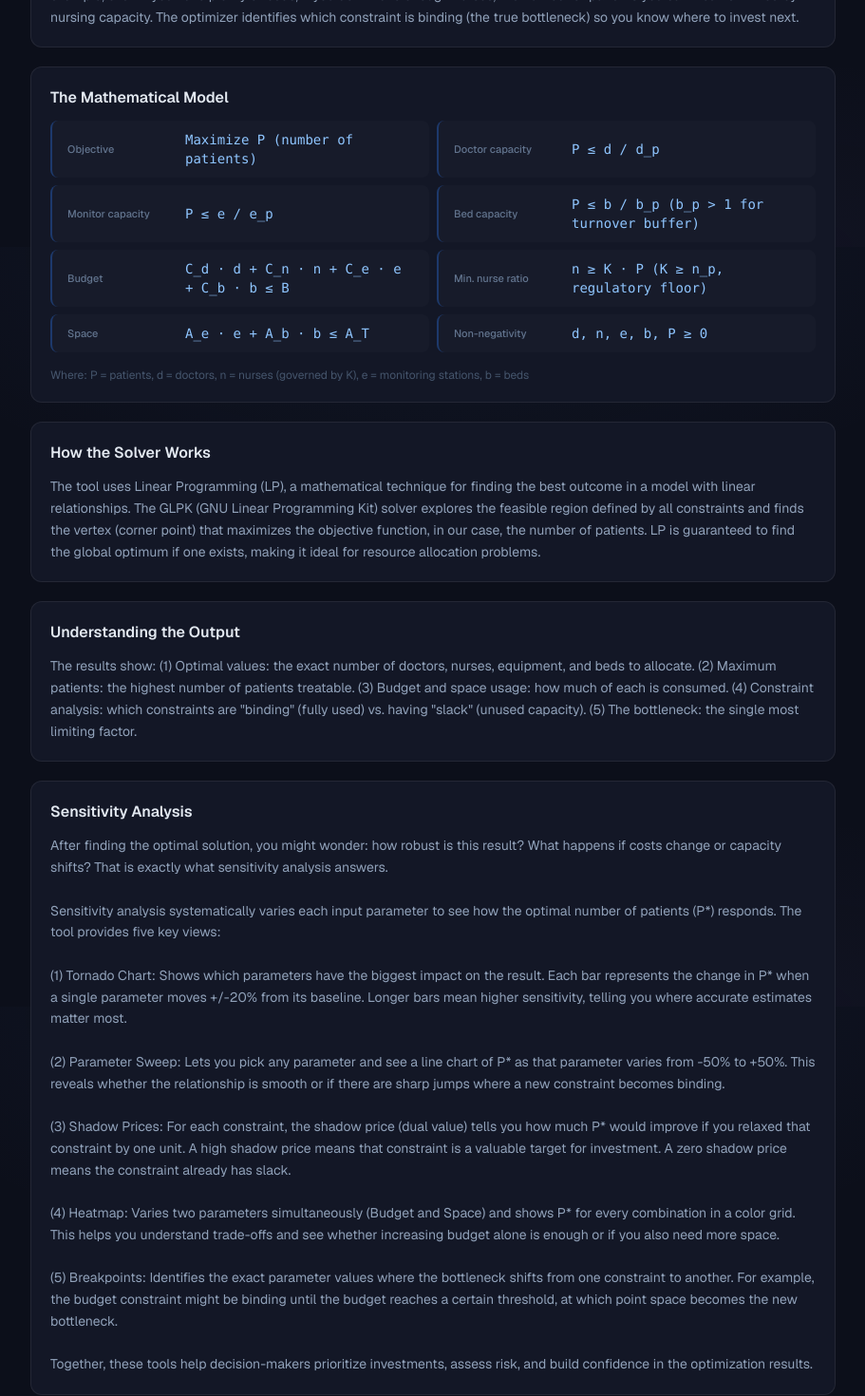
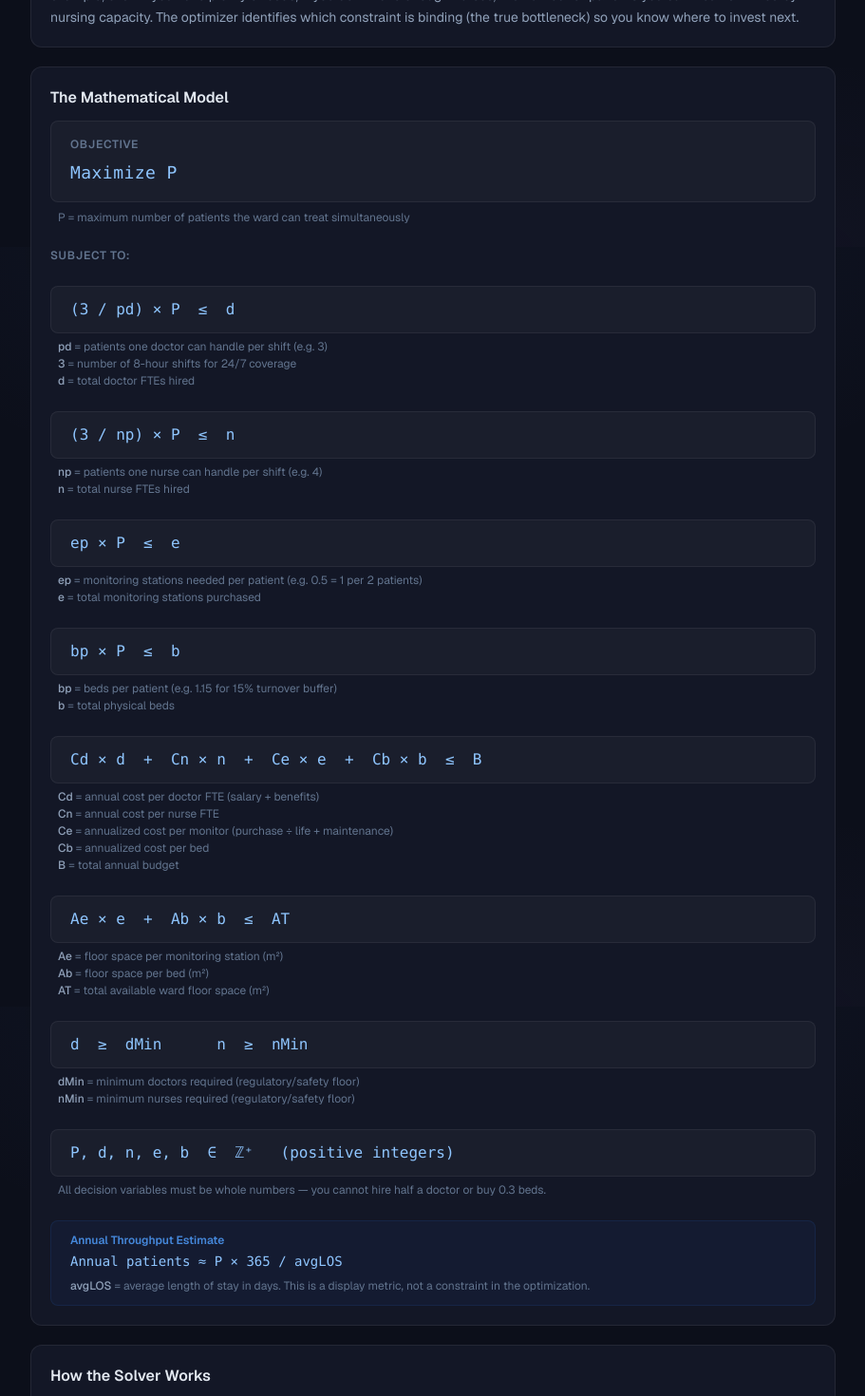
Before and after one commit to akrinkieu2025-byte/Computational-Thinking-Project, a Next.js app in the folder webapp/: page /explanation in a window 1280 px wide. Shown: the part 540-2010 px from the top of the page at 95% size, without its empty margins (184-1095 px from the left). Built offline with nearby package versions, Linux system fonts and the light colour scheme.

Commit message:
Redesign explanation page formulas: clean readable format with variable descriptions

```diff
--- a/webapp/app/explanation/page.tsx
+++ b/webapp/app/explanation/page.tsx
@@ -20,7 +20,7 @@ const sections = [
   },
   {
     title: "How the Solver Works",
-    content: `The tool uses Linear Programming (LP), a mathematical technique for finding the best outcome in a model with linear relationships. The GLPK (GNU Linear Programming Kit) solver explores the feasible region defined by all constraints and finds the vertex (corner point) that maximizes the objective function, in our case, the number of patients. LP is guaranteed to find the global optimum if one exists, making it ideal for resource allocation problems.`,
+    content: `The tool uses Linear Programming (LP) to solve a continuous relaxation of the problem, then searches downward from the LP optimum to find the best feasible integer solution. This guarantees the true integer-optimal result for our model structure. The LP solver explores the feasible region defined by all constraints and finds the point that maximizes patient capacity. Since all decision variables must be whole numbers (you can't hire half a doctor), the tool then computes exact integer resource requirements for each candidate patient count until it finds one that satisfies both the budget and space limits.`,
   },
   {
     title: "Understanding the Output",
@@ -47,7 +47,7 @@ Together, these tools help decision-makers prioritize investments, assess risk,
   },
   {
     title: "Limitations",
-    content: `This model assumes: (1) All relationships are linear; in reality, efficiency may change with scale. (2) The LP solver produces continuous values, but the tool automatically rounds resources up and patients down to give practical whole-number results. (3) Patient demand is unlimited: the model assumes you can always fill capacity. (4) Quality is captured only by the minimum nurse-to-patient ratio K; real quality depends on many factors. (5) No time dimension: the model is static, not accounting for shifts or seasonal variation. (6) Single objective: real hospitals balance many goals beyond patient count.`,
+    content: `This model assumes: (1) All relationships are linear; in reality, efficiency may change with scale. (2) The solver finds exact integer solutions — all resources are whole numbers. (3) Patient demand is unlimited: the model assumes you can always fill capacity. (4) Staffing uses a fixed 3-shift (8h each) model for 24/7 coverage; real schedules may differ. (5) No time dimension: the model is static, not accounting for seasonal variation. (6) Single objective: real hospitals balance many goals beyond patient count (quality, wait times, staff wellbeing).`,
   },
 ];
 
@@ -99,29 +99,135 @@ export default function ExplanationPage() {
 }
 
 function MathBlock() {
-  const equations = [
-    { label: "Objective", eq: "Maximize  P  (number of patients)" },
-    { label: "Doctor capacity", eq: "P \u2264 d / d_p" },
-    { label: "Monitor capacity", eq: "P \u2264 e / e_p" },
-    { label: "Bed capacity", eq: "P \u2264 b / b_p  (b_p > 1 for turnover buffer)" },
-    { label: "Budget", eq: "C_d \u00b7 d + C_n \u00b7 n + C_e \u00b7 e + C_b \u00b7 b \u2264 B" },
-    { label: "Min. nurse ratio", eq: "n \u2265 K \u00b7 P  (K \u2265 n_p, regulatory floor)" },
-    { label: "Space", eq: "A_e \u00b7 e + A_b \u00b7 b \u2264 A_T" },
-    { label: "Non-negativity", eq: "d, n, e, b, P \u2265 0" },
-  ];
+  return (
+    <div className="space-y-6">
+      {/* Objective */}
+      <div className="space-y-2">
+        <div className="rounded-lg bg-white/[0.03] border border-white/[0.06] px-5 py-4">
+          <div className="text-xs font-semibold text-slate-500 uppercase tracking-wider mb-2">Objective</div>
+          <div className="text-lg text-blue-300 font-mono tracking-wide">
+            Maximize P
+          </div>
+        </div>
+        <p className="text-xs text-slate-500 pl-2">P = maximum number of patients the ward can treat simultaneously</p>
+      </div>
 
-  return (
-    <div className="grid grid-cols-1 md:grid-cols-2 gap-2">
-      {equations.map((eq, i) => (
-        <div key={i} className="flex items-center gap-3 rounded-lg border-l-2 border-l-blue-500/30 bg-white/[0.02] px-4 py-2.5">
-          <span className="text-[11px] font-medium text-slate-500 w-28 shrink-0">{eq.label}</span>
-          <code className="text-sm text-blue-300 font-mono">{eq.eq}</code>
+      {/* Constraints */}
+      <div className="text-xs font-semibold text-slate-500 uppercase tracking-wider">Subject to:</div>
+
+      {/* Doctor constraint */}
+      <div className="space-y-1.5">
+        <div className="rounded-lg bg-white/[0.03] border border-white/[0.06] px-5 py-3">
+          <div className="text-base text-blue-300 font-mono">
+            (3 / pd) × P &nbsp;≤&nbsp; d
+          </div>
         </div>
-      ))}
-      <div className="md:col-span-2 mt-2">
-        <p className="text-xs text-slate-600">
-          Where: P = patients, d = doctors, n = nurses (governed by K), e = monitoring stations, b = beds
-        </p>
+        <div className="text-xs text-slate-500 pl-2 space-y-0.5">
+          <p><span className="text-slate-400 font-medium">pd</span> = patients one doctor can handle per shift (e.g. 3)</p>
+          <p><span className="text-slate-400 font-medium">3</span> = number of 8-hour shifts for 24/7 coverage</p>
+          <p><span className="text-slate-400 font-medium">d</span> = total doctor FTEs hired</p>
+        </div>
+      </div>
+
+      {/* Nurse constraint */}
+      <div className="space-y-1.5">
+        <div className="rounded-lg bg-white/[0.03] border border-white/[0.06] px-5 py-3">
+          <div className="text-base text-blue-300 font-mono">
+            (3 / np) × P &nbsp;≤&nbsp; n
+          </div>
+        </div>
+        <div className="text-xs text-slate-500 pl-2 space-y-0.5">
+          <p><span className="text-slate-400 font-medium">np</span> = patients one nurse can handle per shift (e.g. 4)</p>
+          <p><span className="text-slate-400 font-medium">n</span> = total nurse FTEs hired</p>
+        </div>
+      </div>
+
+      {/* Monitor constraint */}
+      <div className="space-y-1.5">
+        <div className="rounded-lg bg-white/[0.03] border border-white/[0.06] px-5 py-3">
+          <div className="text-base text-blue-300 font-mono">
+            ep × P &nbsp;≤&nbsp; e
+          </div>
+        </div>
+        <div className="text-xs text-slate-500 pl-2 space-y-0.5">
+          <p><span className="text-slate-400 font-medium">ep</span> = monitoring stations needed per patient (e.g. 0.5 = 1 per 2 patients)</p>
+          <p><span className="text-slate-400 font-medium">e</span> = total monitoring stations purchased</p>
+        </div>
+      </div>
+
+      {/* Bed constraint */}
+      <div className="space-y-1.5">
+        <div className="rounded-lg bg-white/[0.03] border border-white/[0.06] px-5 py-3">
+          <div className="text-base text-blue-300 font-mono">
+            bp × P &nbsp;≤&nbsp; b
+          </div>
+        </div>
+        <div className="text-xs text-slate-500 pl-2 space-y-0.5">
+          <p><span className="text-slate-400 font-medium">bp</span> = beds per patient (e.g. 1.15 for 15% turnover buffer)</p>
+          <p><span className="text-slate-400 font-medium">b</span> = total physical beds</p>
+        </div>
+      </div>
+
+      {/* Budget constraint */}
+      <div className="space-y-1.5">
+        <div className="rounded-lg bg-white/[0.03] border border-white/[0.06] px-5 py-3">
+          <div className="text-base text-blue-300 font-mono">
+            Cd × d &nbsp;+&nbsp; Cn × n &nbsp;+&nbsp; Ce × e &nbsp;+&nbsp; Cb × b &nbsp;≤&nbsp; B
+          </div>
+        </div>
+        <div className="text-xs text-slate-500 pl-2 space-y-0.5">
+          <p><span className="text-slate-400 font-medium">Cd</span> = annual cost per doctor FTE (salary + benefits)</p>
+          <p><span className="text-slate-400 font-medium">Cn</span> = annual cost per nurse FTE</p>
+          <p><span className="text-slate-400 font-medium">Ce</span> = annualized cost per monitor (purchase ÷ life + maintenance)</p>
+          <p><span className="text-slate-400 font-medium">Cb</span> = annualized cost per bed</p>
+          <p><span className="text-slate-400 font-medium">B</span> = total annual budget</p>
+        </div>
+      </div>
+
+      {/* Space constraint */}
+      <div className="space-y-1.5">
+        <div className="rounded-lg bg-white/[0.03] border border-white/[0.06] px-5 py-3">
+          <div className="text-base text-blue-300 font-mono">
+            Ae × e &nbsp;+&nbsp; Ab × b &nbsp;≤&nbsp; AT
+          </div>
+        </div>
+        <div className="text-xs text-slate-500 pl-2 space-y-0.5">
+          <p><span className="text-slate-400 font-medium">Ae</span> = floor space per monitoring station (m²)</p>
+          <p><span className="text-slate-400 font-medium">Ab</span> = floor space per bed (m²)</p>
+          <p><span className="text-slate-400 font-medium">AT</span> = total available ward floor space (m²)</p>
+        </div>
+      </div>
+
+      {/* Min staffing */}
+      <div className="space-y-1.5">
+        <div className="rounded-lg bg-white/[0.03] border border-white/[0.06] px-5 py-3">
+          <div className="text-base text-blue-300 font-mono">
+            d &nbsp;≥&nbsp; dMin &nbsp;&nbsp;&nbsp;&nbsp; n &nbsp;≥&nbsp; nMin
+          </div>
+        </div>
+        <div className="text-xs text-slate-500 pl-2 space-y-0.5">
+          <p><span className="text-slate-400 font-medium">dMin</span> = minimum doctors required (regulatory/safety floor)</p>
+          <p><span className="text-slate-400 font-medium">nMin</span> = minimum nurses required (regulatory/safety floor)</p>
+        </div>
+      </div>
+
+      {/* Integer & non-negativity */}
+      <div className="space-y-1.5">
+        <div className="rounded-lg bg-white/[0.03] border border-white/[0.06] px-5 py-3">
+          <div className="text-base text-blue-300 font-mono">
+            P, d, n, e, b &nbsp;∈&nbsp; ℤ⁺ &nbsp;&nbsp;(positive integers)
+          </div>
+        </div>
+        <p className="text-xs text-slate-500 pl-2">All decision variables must be whole numbers — you cannot hire half a doctor or buy 0.3 beds.</p>
+      </div>
+
+      {/* Annual throughput note */}
+      <div className="mt-4 rounded-lg bg-blue-500/5 border border-blue-500/10 px-5 py-3">
+        <div className="text-xs font-semibold text-blue-400/80 mb-1">Annual Throughput Estimate</div>
+        <div className="text-sm text-blue-300 font-mono mb-2">
+          Annual patients ≈ P × 365 / avgLOS
+        </div>
+        <p className="text-xs text-slate-500"><span className="text-slate-400 font-medium">avgLOS</span> = average length of stay in days. This is a display metric, not a constraint in the optimization.</p>
       </div>
     </div>
   );
```
